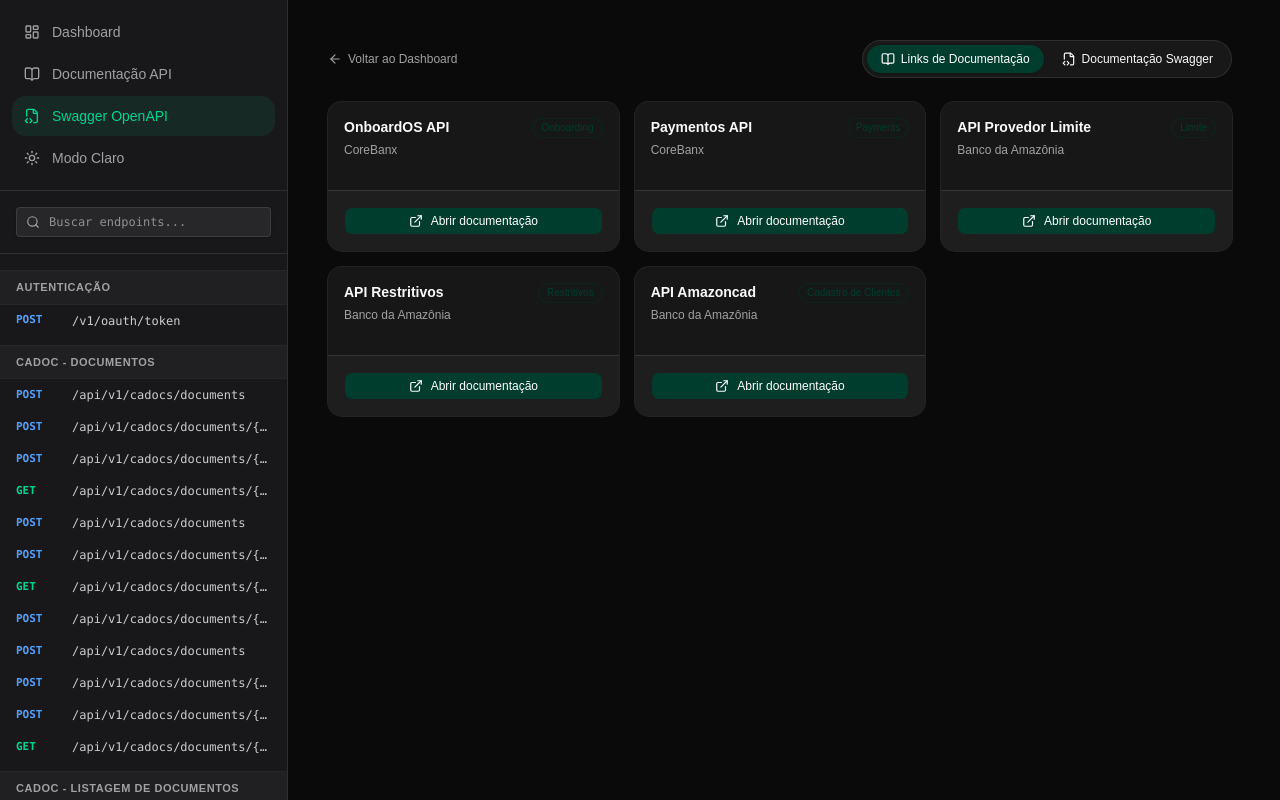
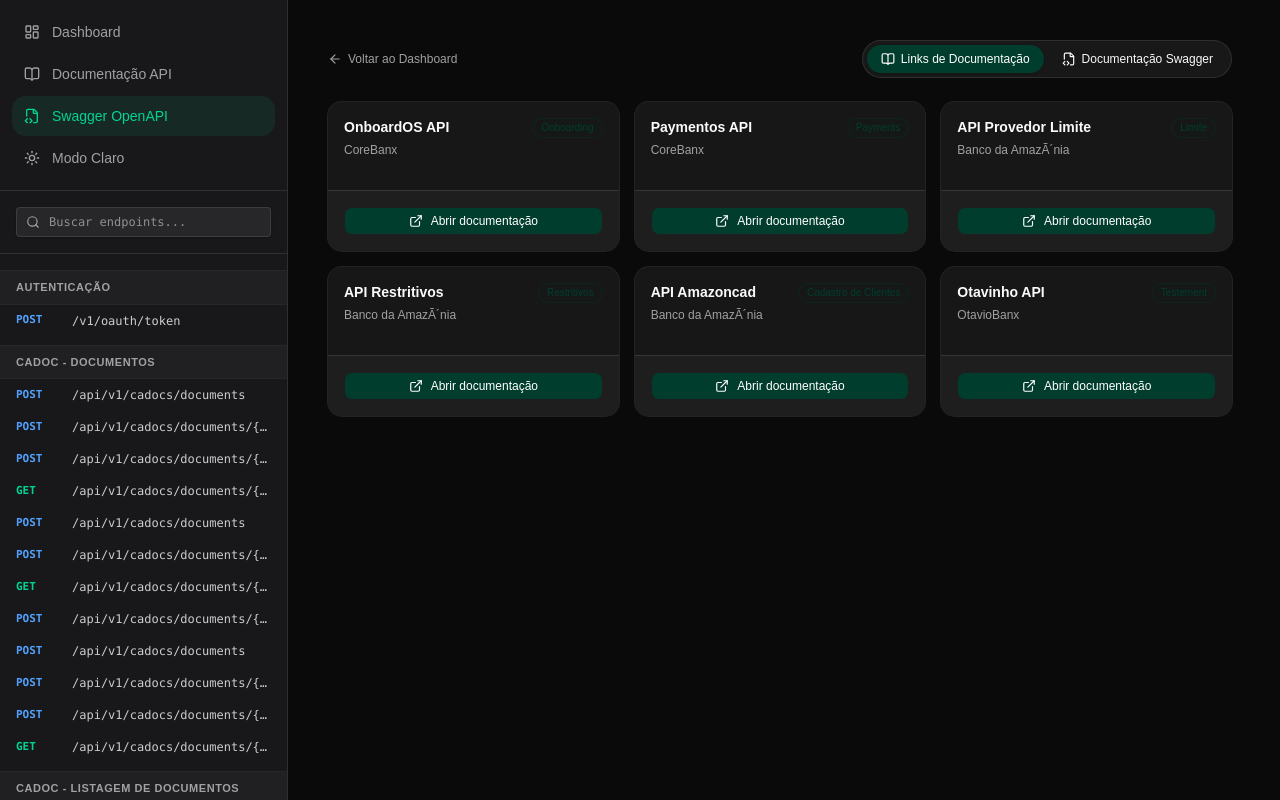
Before and after one commit to DeskcorpGit/apis-description, a React (Vite) app: page /swagger in a window 1280 px wide. Built offline with nearby package versions, Linux system fonts and the light colour scheme.

Commit message:
docs: add Otavinho API documentation link

```diff
--- a/src/links/Api.ts
+++ b/src/links/Api.ts
@@ -20,20 +20,26 @@
   },
   {
     title: 'API Provedor Limite',
-    company: 'Banco da Amazônia',
+    company: 'Banco da AmazÃ´nia',
     function: 'Limite',
     url: 'https://api-provedor-limite.apps.ocp-hml.bancoamazonia.sa/',
   },
   {
     title: 'API Restritivos',
-    company: 'Banco da Amazônia',
+    company: 'Banco da AmazÃ´nia',
     function: 'Restritivos',
     url: 'https://api-restritivos.apps.ocp-hml.bancoamazonia.sa/',
   },
   {
     title: 'API Amazoncad',
-    company: 'Banco da Amazônia',
+    company: 'Banco da AmazÃ´nia',
     function: 'Cadastro de Clientes',
     url: 'https://api-amazoncad.apps.ocp-qa.bancoamazonia.sa/',
   },
+  {
+    title: 'Otavinho API',
+    company: 'OtavioBanx',
+    function: 'Testement',
+    url: 'https://www.google.com/',
+  },
 ];
```
